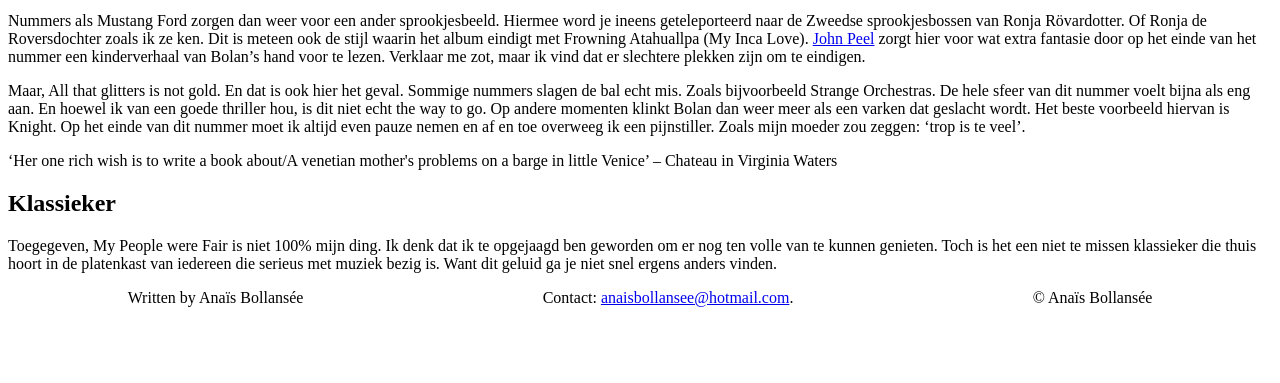
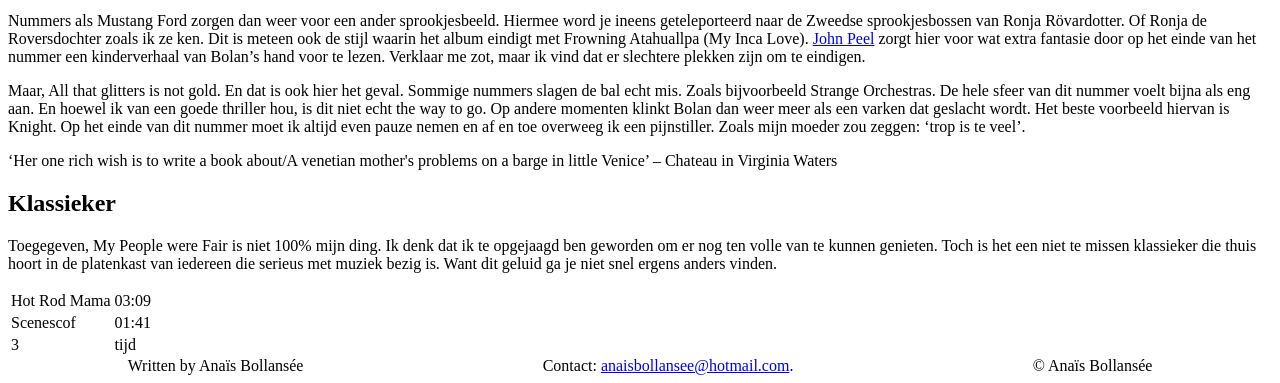
Before and after one commit to AnaisBollansee/thesis, a Jekyll site: the page built from _albums/1968-07-05-Marc Bolan - My People.md, in a window 1280 px wide and 900 px high, scrolled down 1069 px, cut to the strip 517-900 px from the top of the window. Built offline with Jekyll 4.4.1, drawn with Linux system fonts in a browser that asks for light colours; before the commit the page ends 1901 px from its top, so only the background shows below that.

Commit message:
My people tabel in progress

```diff
--- a/_albums/1968-07-05-Marc Bolan - My People.md
+++ b/_albums/1968-07-05-Marc Bolan - My People.md
@@ -39,4 +39,19 @@ Maar, <span class="engels">All that glitters is not gold</span>. En dat is ook h
 
 Toegegeven, <span class="engels">My People were Fair</span> is niet 100% mijn ding. Ik denk dat ik te opgejaagd ben geworden om er nog ten volle van te kunnen genieten. Toch is het een niet te missen klassieker die thuis hoort in de platenkast van iedereen die serieus met muziek bezig is. Want dit geluid ga je niet snel ergens anders vinden.
 
+<table>
+	<tr>
+		<td>Hot Rod Mama</td>
+		<td>03:09</td>
+	</tr>
+	<tr>
+		<td>Scenescof</td>
+		<td>01:41</td>
+	</tr>
+	<tr>
+		<td>3</td>
+		<td>tijd</td>
+	</tr>
+</table>
+
 <div class="witregel"> </div>
```
